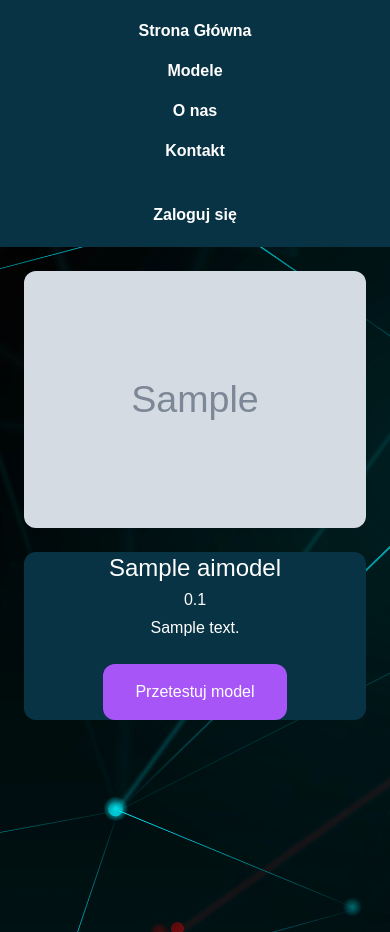
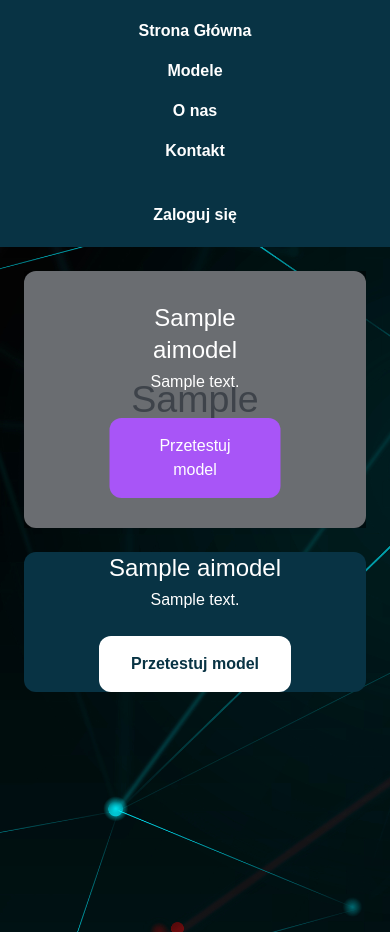
Before and after one commit to PatrykW7/Projekt-Aplikacje-Internetowe, a Django app: a page that uses website/main/templates/main/base.html in a window 390 px wide. Shown: the part 67-999 px from the top of the page. Run offline with Django 4.2, Linux system fonts and the light colour scheme; tables that the repository leaves empty hold one stand-in row (values such as "Sample post"); grey boxes marked "Sample" are stand-in pictures; some libraries are stand-ins or nearby versions.

Commit message:
fixed more issues with responsiveness

```diff
--- a/website/aimodels/templates/aimodels/aimodel.html
+++ b/website/aimodels/templates/aimodels/aimodel.html
@@ -1,33 +1,47 @@
 {% extends 'main/base.html' %}
 {% block title %}
-    Models
+    Modele
 {% endblock %}
 {% block content %}
 
-<div class="max-w-6xl mx-auto flex flex-wrap py-6 px-6 xl:px-0 ">
+<div class="max-w-6xl mx-auto flex flex-wrap py-6 px-6 xl:px-0">
 
-    <div class="images w-full mb-6 lg:mb-0 lg:w-3/5">
+    <div class="images w-full mb-6 lg:mb-0 lg:w-3/5 relative">
+        <img src="{{ aimodel.image.url }}" class='rounded-xl w-full h-auto'>
 
-        <img src= "{{ aimodel.image.url }}" class = 'rounded-xl'>
+        <!-- Dodaj overlay dla responsywności na urządzeniach mobilnych -->
+        <div class="overlay lg:hidden absolute top-0 left-0 w-full h-full bg-black opacity-50"></div>
 
+        <!-- Dodaj div z informacjami na zdjęciu -->
+        <div class="image-info lg:hidden absolute top-1/2 left-1/2 transform -translate-x-1/2 -translate-y-1/2 text-white text-center">
+            <h1 class="text-2xl">{{ aimodel.name }}</h1>
+            <p class="mt-1">{{ aimodel.description }}</p>
+
+            {% if aimodel.name == 'YT Sentiment Predictor' %}
+                <a href="/yt_sentiment" class="mt-6 inline-block px-8 py-4 rounded-xl bg-purple-500 text-white hover:bg-purple-700">
+                    Przetestuj model
+                </a>
+            {% else %}
+                <a href="#" class="mt-6 inline-block px-8 py-4 rounded-xl bg-purple-500 text-white hover:bg-purple-700">
+                    Przetestuj model
+                </a>
+            {% endif %}
+        </div>
     </div>
 
-    <div class = 'information w-full lg:w-2/5 lg:p-6 bg-cyan-950 text-center rounded-xl'>
-
-        <h1 class = "text-2xl">{{ aimodel.name }}</h1>
-        <p class="mt-1 text-white-400">{{aimodel.get_display_price}}</p>
-        <p class="mt-1 text-white-700">{{aimodel.description}}</p>
+    <div class="information w-full lg:w-2/5 lg:p-6 bg-cyan-950 text-center rounded-xl">
+        <h1 class="text-2xl">{{ aimodel.name }}</h1>
+        <p class="mt-1 text-white-700">{{ aimodel.description }}</p>
 
         {% if aimodel.name == 'YT Sentiment Predictor' %}
-            <a href ="/yt_sentiment" class="mt-6 inline-block px-8 py-4 rounded-xl bg-purple-500 text-white hover:bg-purple-700">
-                Przetestuj model
+            <a href="/yt_sentiment" class="mt-6 inline-block px-8 py-4 rounded-xl bg-white text-cyan-950 hover:bg-yellow-100">
+                <b>Przetestuj model</b>
             </a>
         {% else %}
-            <a href ="#" class="mt-6 inline-block px-8 py-4 rounded-xl bg-purple-500 text-white hover:bg-purple-700">
-                Przetestuj model
+            <a href="#" class="mt-6 inline-block px-8 py-4 rounded-xl bg-white text-cyan-950 hover:bg-yellow-100">
+                <b>Przetestuj model</b>
             </a>
         {% endif %}
-
     </div>
 
 </div>
--- a/website/aimodels/templates/aimodels/all_models.html
+++ b/website/aimodels/templates/aimodels/all_models.html
@@ -38,7 +38,7 @@
 
     </div>
 
-    <div class="aimodels w-full lg:w-4/5 -mt-4 flex items-center flex-wrap ">
+    <div class="aimodels w-full lg:w-4/5 -mt-4 flex items-center flex-wrap px-10">
         <!--PETLA FOR KTORA WYSWIETLA NAZWY PRODUKTOW, WYSTARCZY TYLKO JEDNO DLA WSZYSTKICH DIVOW-->
         {% for aimodel in aimodels %}
             <!--TO JEST DIV NA POJEDYNCZY PRODUKT-->
--- a/website/main/templates/main/base.html
+++ b/website/main/templates/main/base.html
@@ -14,7 +14,7 @@
 <body class="bg-[url('{% static 'images/background-very-big.jpg' %}')] bg-cover">
     <nav class="flex items-center justify-between px-5 py-3">
         <div>
-            <img src="{% static 'images/logo.PNG' %}" class="w-60 cursor-pointer">
+            <a href="/home"><img src="{% static 'images/logo.PNG' %}" class="w-60 cursor-pointer"></a>
         </div>
         <ul class="hidden md:flex space-x-4 text-white font-semibold">
             <li><a href="/home" class="no-underline px-2">Strona Główna</a></li>
```
